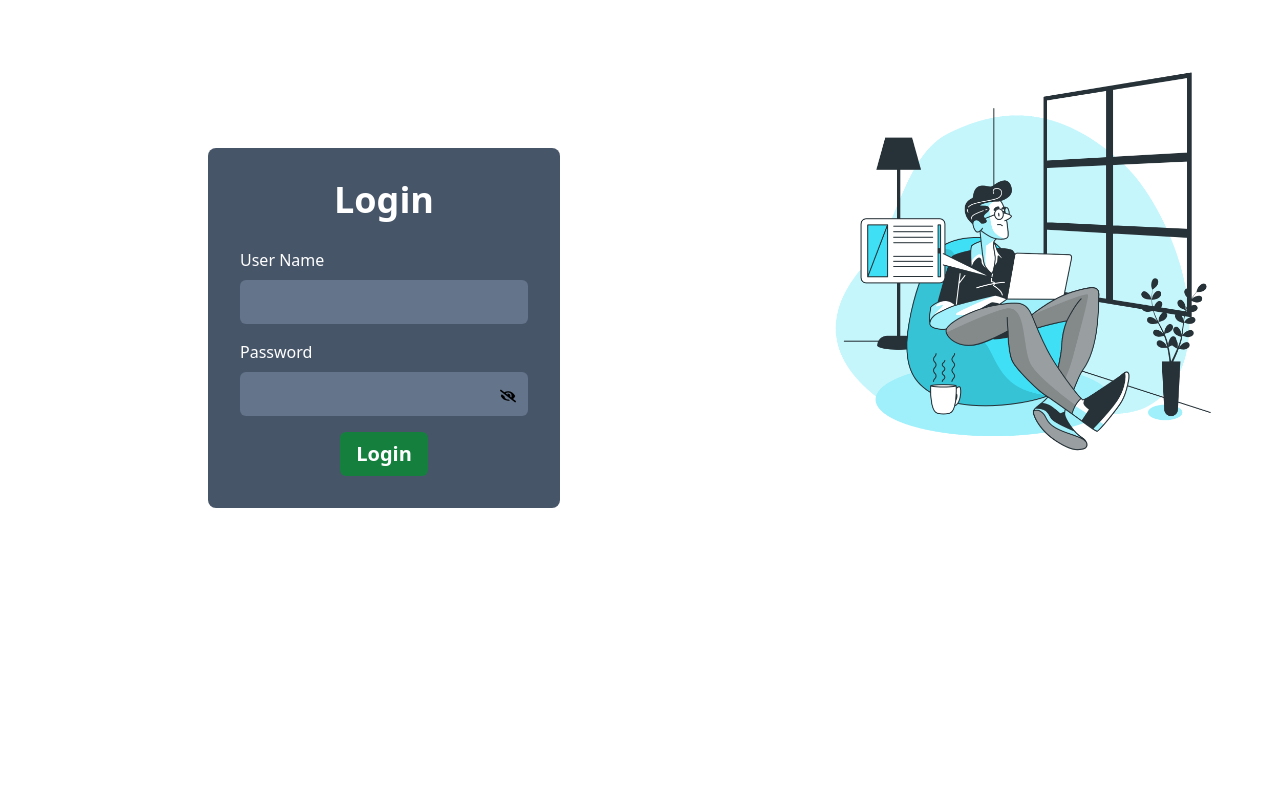
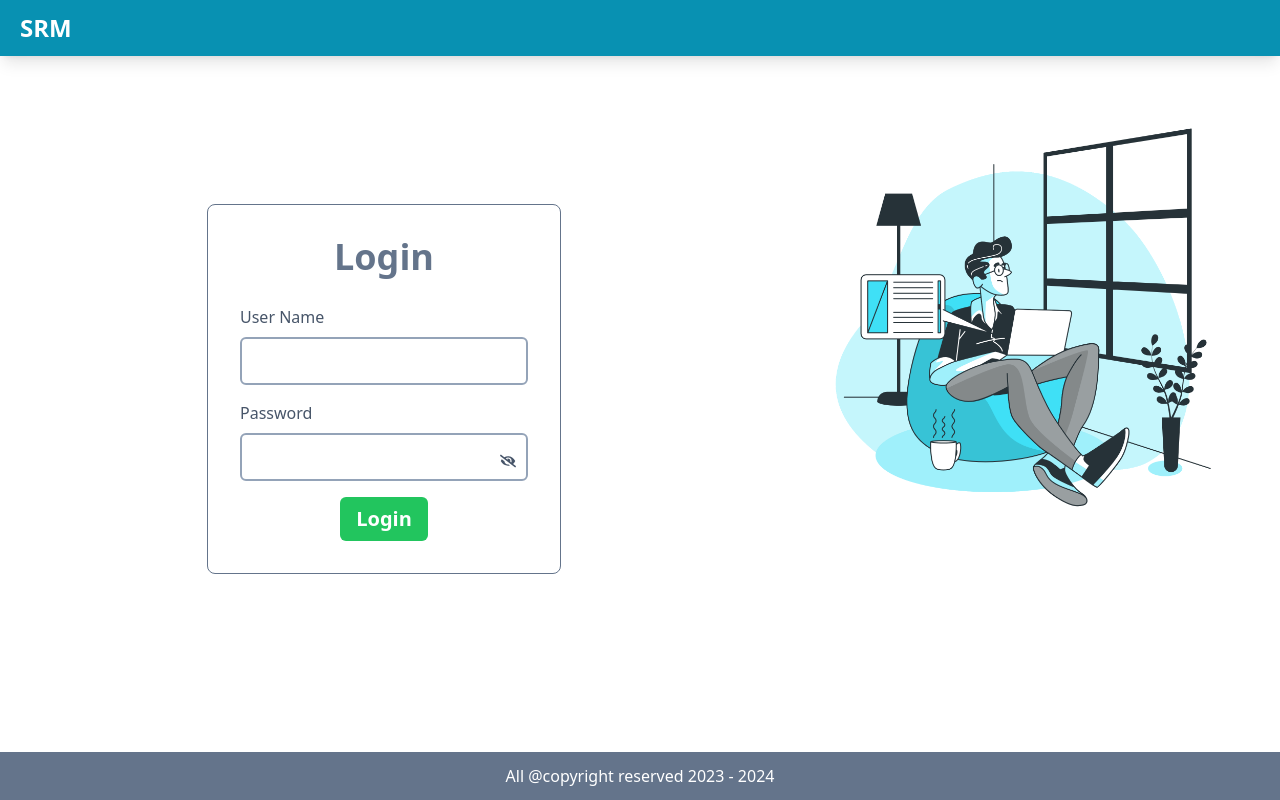
Before and after one commit to friendly-fly/SRM-frontend, a React (Vite) app: page /login in a window 1280 px wide. Built offline with nearby package versions, Linux system fonts and the light colour scheme.

Commit message:
refactor: login form ui

```diff
--- a/src/pages/Login.jsx
+++ b/src/pages/Login.jsx
@@ -1,6 +1,8 @@
 import React, { useEffect, useState } from "react";
 import { FaEye, FaEyeSlash } from "react-icons/fa";
 import heroLink from "../assets/hero.png";
+import Header from "../components/Header";
+import Footer from "../components/Footer";
 
 const Login = () => {
   const [isPasswordVisible, setPasswordVisible] = useState(false);
@@ -8,13 +10,13 @@ const Login = () => {
   const [password, setPassword] = useState("");
   const [loading, setLoading] = useState(false);
 
-
-
   return (
+    <>
+      <Header />
       <div className=" flex">
         {/* left section*/}
         <div className="basis-3/5 py-32 flex justify-center">
-        <LoginForm/>
+          <LoginForm />
         </div>
 
         {/* right section*/}
@@ -22,6 +24,8 @@ const Login = () => {
           <img className="object-contain" src={heroLink} alt="hero-img" />
         </div>
       </div>
+      <Footer />
+    </>
   );
 };
 
@@ -35,21 +39,21 @@ const LoginForm = () => {
 
   //handle submit
   const handleSubmit = (e) => {
-    e.preventDefault()
-    alert("Clicked")
+    e.preventDefault();
+    alert("Clicked");
   };
   return (
-    <div className="sm:bg-slate-600 text-white  rounded-lg sm:p-8 mt-5">
-      <h1 className="text-center text-4xl font-dmsans font-bold">Login</h1>
-      <form onSubmit={handleSubmit} className="flex flex-col gap-4 mt-7">
+    <div className="border border-slate-500 text-white  rounded-lg sm:p-8 mt-5">
+      <h1 className="text-center text-4xl font-dmsans font-bold text-slate-500">Login</h1>
+      <form onSubmit={handleSubmit} className="flex flex-col gap-4 mt-7 text-slate-600">
         <div>
-          <label className="font-semi-bold"> User Name</label>
+          <label className="font-semi-bold "> User Name</label>
           <br />
           <input
             type="text"
             value={userName}
             onChange={(e) => setUserName(e.target.value)}
-            className="rounded-md px-2 py-2 text-xl mt-2 bg-slate-500 w-72"
+            className="rounded-md px-2 py-2 text-xl mt-2 border-2 border-slate-400 w-72"
           />
         </div>
 
@@ -60,13 +64,19 @@ const LoginForm = () => {
             type={isPasswordVisible ? "text" : "password"}
             value={password}
             onChange={(e) => setPassword(e.target.value)}
-            className="rounded-md px-2 py-2 text-xl mt-2 bg-slate-500  w-72"
+            className="rounded-md px-2 py-2 text-xl mt-2 border-2 border-slate-400  w-72"
           />
-          <div className="absolute right-3 bottom-3 text-black">
+          <div className="absolute right-3 bottom-3 text-slate-600">
             {isPasswordVisible ? (
-              <FaEye onClick={() => setPasswordVisible((pre) => !pre)} className="cursor-pointer"/>
+              <FaEye
+                onClick={() => setPasswordVisible((pre) => !pre)}
+                className="cursor-pointer"
+              />
             ) : (
-              <FaEyeSlash onClick={() => setPasswordVisible((pre) => !pre)} className="cursor-pointer"/>
+              <FaEyeSlash
+                onClick={() => setPasswordVisible((pre) => !pre)}
+                className="cursor-pointer"
+              />
             )}
           </div>
         </div>
@@ -75,7 +85,7 @@ const LoginForm = () => {
           <input
             type="submit"
             value="Login"
-            className="bg-green-700 px-4 py-2 text-xl rounded-md font-bold cursor-pointer hover:bg-green-600 "
+            className="bg-green-500 px-4 py-2 text-xl rounded-md font-bold text-white cursor-pointer hover:bg-green-600 "
           />
         </div>
       </form>
```
Lines whose indentation alone changed are shown as unchanged.
